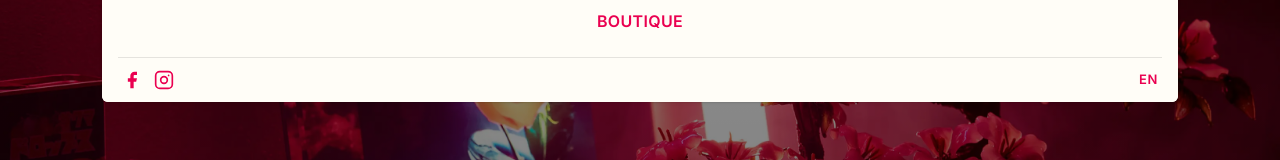
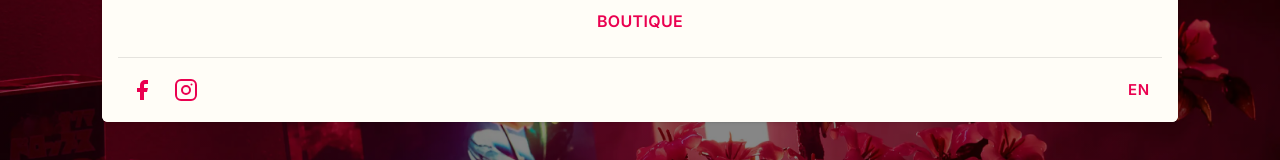
Before and after one commit to LORDOFDIRTYNESS/fleursetcadeaux, a Vue app: page / in a window 1280 px wide. Both pictures are taken after a click on the button "Menu". Shown: the part 187-347 px from the top of the page. Built offline with nearby package versions, Linux system fonts and the light colour scheme.

Commit message:
Custom cursor.

```diff
--- a/index.html
+++ b/index.html
@@ -2,7 +2,7 @@
 <html lang="en">
   <head>
     <meta charset="UTF-8" />
-    <link rel="icon" type="image/svg+xml" href="/vite.svg" />
+    <link rel="icon" type="image/png" href="/favicon.png" />
     <meta name="viewport" content="width=device-width, initial-scale=1.0" />
     <link rel="preconnect" href="https://fonts.googleapis.com" />
     <link rel="preconnect" href="https://fonts.gstatic.com" crossorigin />
--- a/src/components/concept1_dynamic/Concept1Nav.vue
+++ b/src/components/concept1_dynamic/Concept1Nav.vue
@@ -97,16 +97,16 @@ onBeforeUnmount(() => {
             </a>
 
             <div class="mt-3 flex items-center justify-between border-t border-black/10 pt-3 px-1">
-              <div class="flex items-center gap-3">
+              <div class="flex items-center gap-1">
                 <a
                   href="https://www.facebook.com/fleurs.cadeaux/"
                   target="_blank"
                   rel="noopener noreferrer"
                   aria-label="Facebook"
-                  class="text-[#ea0050] hover:opacity-70 transition-opacity"
+                  class="p-2 text-[#ea0050] hover:opacity-70 transition-opacity"
                   @click="isOpen = false"
                 >
-                  <svg xmlns="http://www.w3.org/2000/svg" width="20" height="20" viewBox="0 0 24 24" fill="currentColor">
+                  <svg xmlns="http://www.w3.org/2000/svg" class="w-5 h-5 md:w-6 md:h-6" viewBox="0 0 24 24" fill="currentColor">
                     <path d="M18 2h-3a5 5 0 0 0-5 5v3H7v4h3v8h4v-8h3l1-4h-4V7a1 1 0 0 1 1-1h3z"/>
                   </svg>
                 </a>
@@ -115,10 +115,10 @@ onBeforeUnmount(() => {
                   target="_blank"
                   rel="noopener noreferrer"
                   aria-label="Instagram"
-                  class="text-[#ea0050] hover:opacity-70 transition-opacity"
+                  class="p-2 text-[#ea0050] hover:opacity-70 transition-opacity"
                   @click="isOpen = false"
                 >
-                  <svg xmlns="http://www.w3.org/2000/svg" width="20" height="20" viewBox="0 0 24 24" fill="none" stroke="currentColor" stroke-width="2" stroke-linecap="round" stroke-linejoin="round">
+                  <svg xmlns="http://www.w3.org/2000/svg" class="w-5 h-5 md:w-6 md:h-6" viewBox="0 0 24 24" fill="none" stroke="currentColor" stroke-width="2" stroke-linecap="round" stroke-linejoin="round">
                     <rect x="2" y="2" width="20" height="20" rx="5" ry="5"/>
                     <circle cx="12" cy="12" r="4"/>
                     <circle cx="17.5" cy="6.5" r="1" fill="currentColor" stroke="none"/>
@@ -127,7 +127,7 @@ onBeforeUnmount(() => {
               </div>
               <button
                 @click="toggle"
-                class="font-inter text-[13px] font-semibold tracking-[0.05em] text-[#ea0050] hover:opacity-70 transition-opacity"
+                class="p-2 font-inter text-[13px] md:text-[15px] font-semibold tracking-[0.05em] text-[#ea0050] hover:opacity-70 transition-opacity"
               >
                 {{ lang === 'fr' ? 'EN' : 'FR' }}
               </button>
--- a/src/style.css
+++ b/src/style.css
@@ -1,5 +1,9 @@
 @config "../tailwind.config.js";
 @import "tailwindcss";
+
+* {
+  cursor: url('/cursor.png'), auto;
+}
 
 .font-display {
   font-family: 'Caplosy Demo', 'Anton', ui-sans-serif, system-ui, -apple-system, Segoe UI, Roboto, Helvetica, Arial,
```
Also changed, not shown: public/cursor.png (added), public/favicon.png (added).
